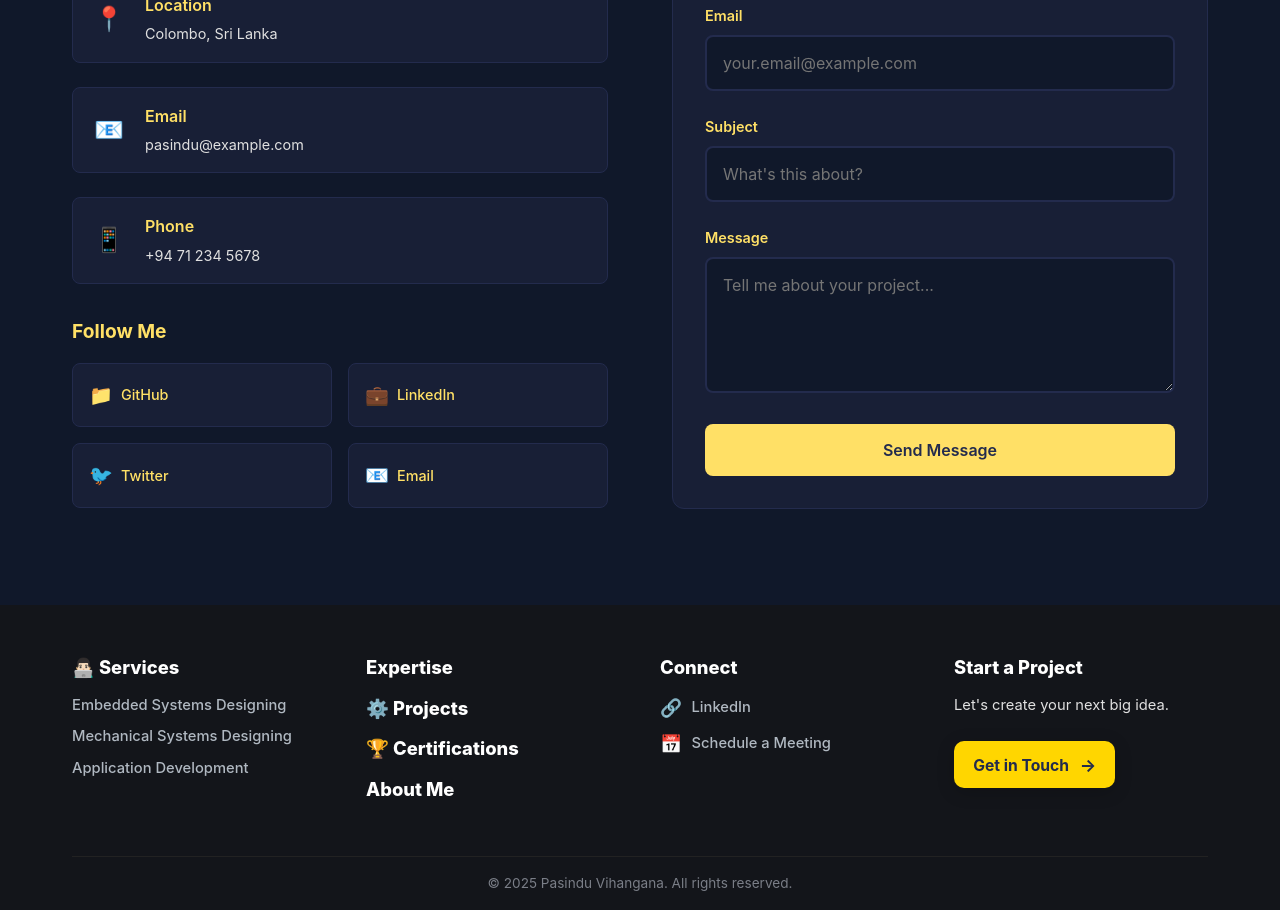
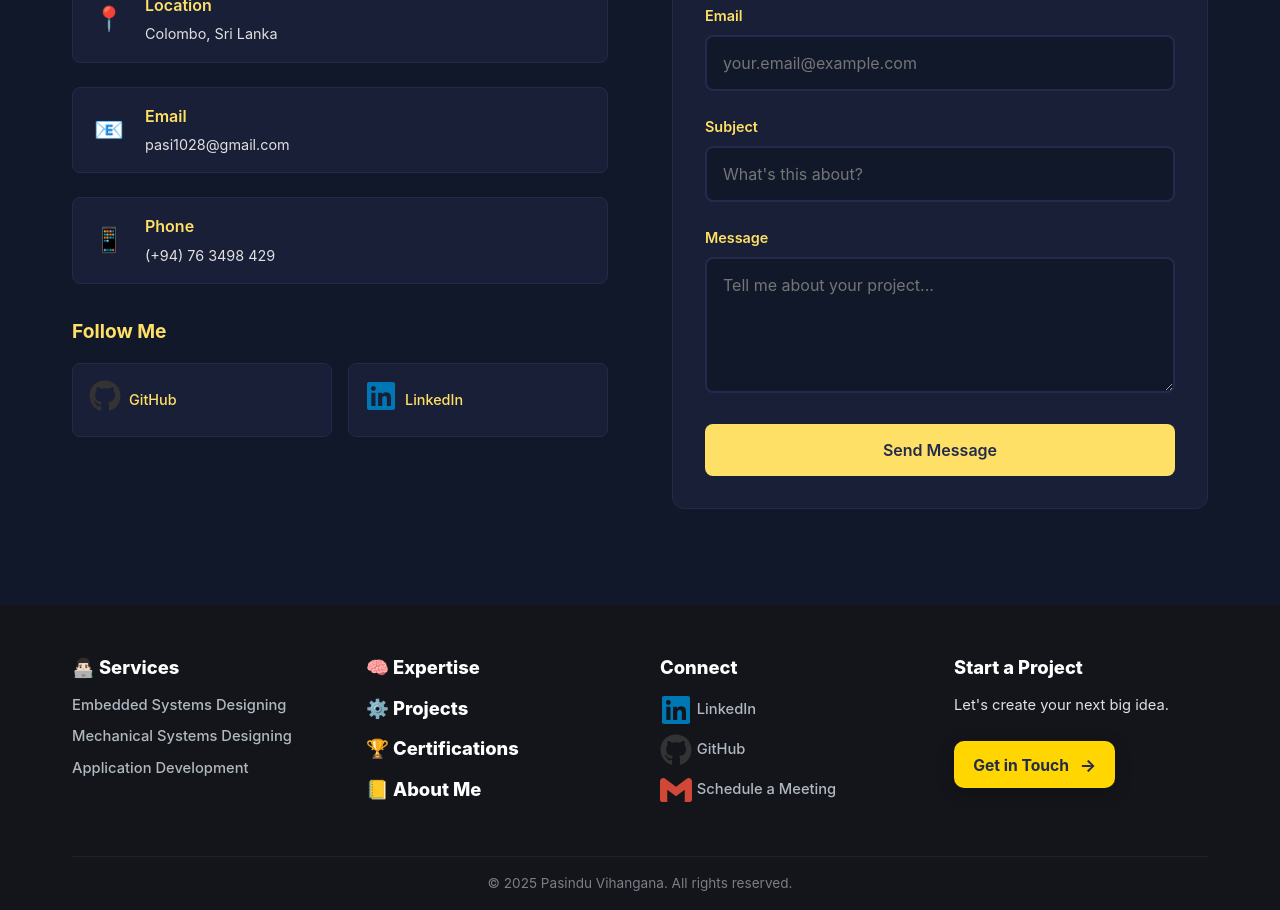
Before and after one commit to Pasindu-Vihangana/portfolio, a React (Vite) app: page /portfolio/contact in a window 1280 px wide. Shown: the part 500-1410 px from the top of the page. Built offline with nearby package versions, Linux system fonts and the light colour scheme.

Commit message:
contact details updated

```diff
--- a/src/components/Contact.jsx
+++ b/src/components/Contact.jsx
@@ -29,7 +29,7 @@ const Contact = () => {
                 <span className="contact-icon">📧</span>
                 <div>
                   <h4>Email</h4>
-                  <p>pasindu@example.com</p>
+                  <p>pasi1028@gmail.com</p>
                 </div>
               </div>
             </div>
--- a/src/components/ContactPage.jsx
+++ b/src/components/ContactPage.jsx
@@ -2,6 +2,7 @@ import React, { useState } from 'react';
 import Header from './Header';
 import Footer from './Footer';
 import './Contact.css';
+import { FaGithub, FaLinkedin } from 'react-icons/fa';
 
 const ContactPage = () => {
   const [formData, setFormData] = useState({
@@ -34,27 +35,15 @@ const ContactPage = () => {
     {
       name: 'GitHub',
       url: 'https://github.com/pasindu-vihangana',
-      icon: '📁',
+      icon: <FaGithub size={32} color="#333" />, // real GitHub logo
       color: '#333'
     },
     {
       name: 'LinkedIn',
       url: 'https://www.linkedin.com/in/pasindu-vihangana/',
-      icon: '💼',
+      icon: <FaLinkedin size={32} color="#0077b5" />, // real LinkedIn logo
       color: '#0077b5'
     },
-    {
-      name: 'Twitter',
-      url: 'https://twitter.com/pasindu_vihangana',
-      icon: '🐦',
-      color: '#1da1f2'
-    },
-    {
-      name: 'Email',
-      url: 'mailto:pasindu@example.com',
-      icon: '📧',
-      color: '#ea4335'
-    }
   ];
 
   return (
@@ -86,14 +75,14 @@ const ContactPage = () => {
                     <span className="contact-page-icon">📧</span>
                     <div>
                       <h4>Email</h4>
-                      <p>pasindu@example.com</p>
+                      <p>pasi1028@gmail.com</p>
                     </div>
                   </div>
                   <div className="contact-page-item">
                     <span className="contact-page-icon">📱</span>
                     <div>
                       <h4>Phone</h4>
-                      <p>+94 71 234 5678</p>
+                      <p>(+94) 76 3498 429</p>
                     </div>
                   </div>
                 </div>
--- a/src/components/Footer.jsx
+++ b/src/components/Footer.jsx
@@ -1,5 +1,7 @@
 import React from 'react';
 import './Footer.css';
+import { FaGithub, FaLinkedin } from 'react-icons/fa';
+import { SiGmail } from 'react-icons/si';
 
 const Footer = () => {
   return (
@@ -17,17 +19,18 @@ const Footer = () => {
           </div>
 
           <div className="footer-col">
-            <a href="./#expertise"><h3 className="footer-title">Expertise</h3></a>
+            <a href="./#expertise"><h3 className="footer-title">🧠 Expertise</h3></a>
             <a href="./projects"><h3 className="footer-title">⚙️ Projects</h3></a>
             <a href="./certifications"><h3 className="footer-title">🏆 Certifications</h3></a>
-            <a href="./about"><h3 className="footer-title">About Me</h3></a>
+            <a href="./about"><h3 className="footer-title">📒 About Me</h3></a>
           </div>
 
           <div className="footer-col">
             <h3 className="footer-title">Connect</h3>
             <ul className="footer-list">
-              <li><span className="footer-icon" role="img" aria-label="LinkedIn">🔗</span> <a href="https://www.linkedin.com/in/pasindu-vihangana/" target="_blank" rel="noopener noreferrer">LinkedIn</a></li>
-              <li><span className="footer-icon" role="img" aria-label="Schedule a Call">📅</span> <a href="mailto:pasi1028@gmail.com">Schedule a Meeting</a></li>
+              <li><FaLinkedin size={32} color="#0077b5" /> <a href="https://www.linkedin.com/in/pasindu-vihangana/" target="_blank" rel="noopener noreferrer">LinkedIn</a></li>
+              <li><FaGithub size={32} color="#333" /> <a href="https://www.linkedin.com/in/pasindu-vihangana/" target="_blank" rel="noopener noreferrer">GitHub</a></li>
+              <li><SiGmail size={32} color="#D14836" /> <a href="mailto:pasi1028@gmail.com">Schedule a Meeting</a></li>
             </ul>
           </div>
 
```
